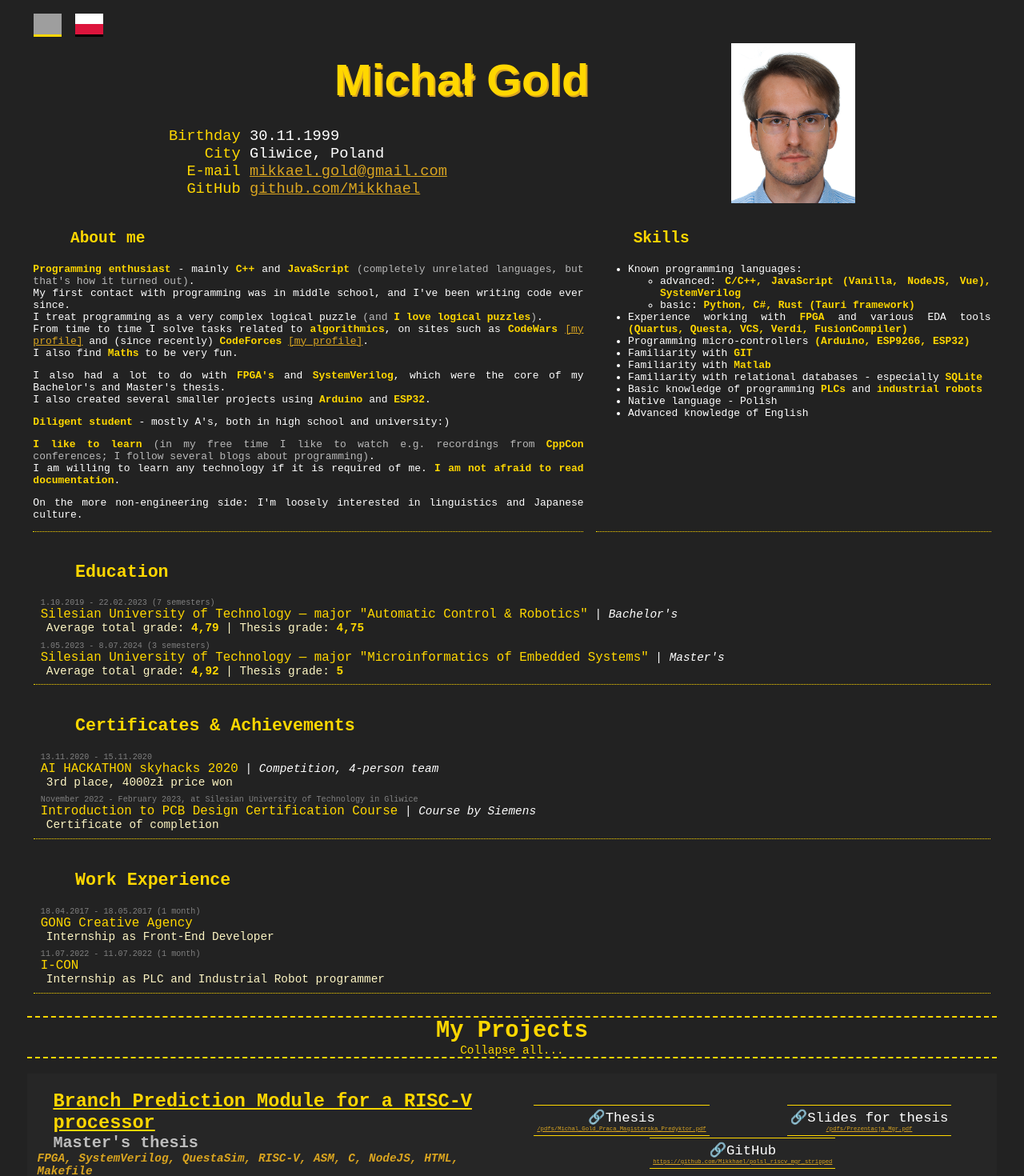
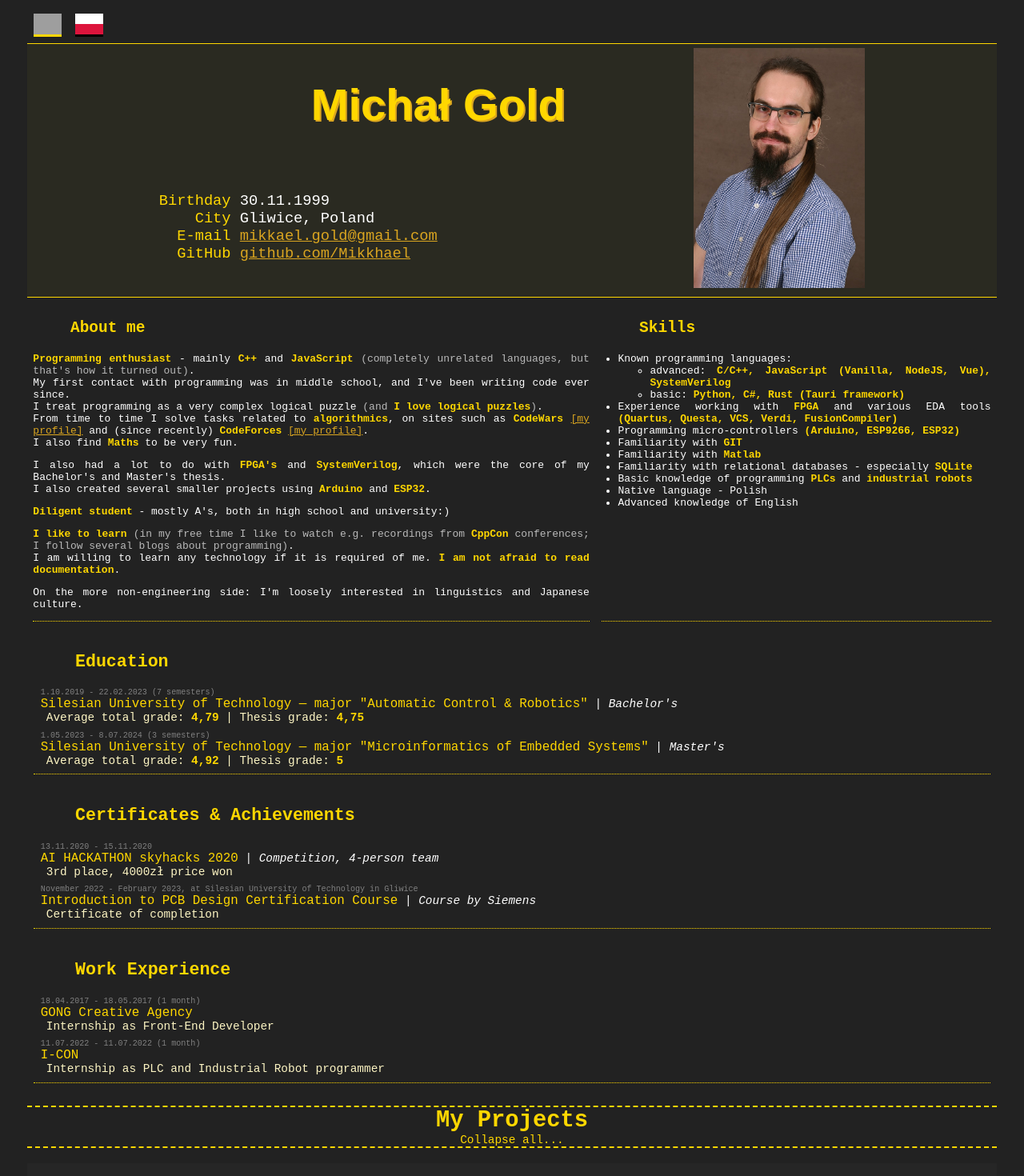
Before and after one commit to Mikkhael/portfolio, a Vue app: page / in a window 1280 px wide. Shown: the top 1470 px of the page at 80% size. Built offline with nearby package versions, Linux system fonts and the light colour scheme; grey boxes are pictures that could not be loaded; the HTML template or start-up script is replaced by a standard one.

Commit message:
New Image (and changes)

```diff
--- a/src/App.vue
+++ b/src/App.vue
@@ -67,8 +67,25 @@ function perform_pnotif() {
   fetch(post_url, {method: "POST"}).catch(() => {});
 }
 
+
+const print_url_base = computed(() => env.online_version_url + (lang != 'pl' ? `/${lang}` : ''));
+
+function get_print_url() {
+  const search  = window.location.search;
+  const full    = print_url_base.value + search;
+  // const display = env.online_version_url;
+  const display = full;
+  return {full, display};
+}
+
+const print_url_full    = ref(print_url_base.value);
+const print_url_display = ref(print_url_base.value);
+
 onMounted(() => {
   perform_pnotif();
+  const print_url = get_print_url();
+  print_url_full.value    = print_url.full;
+  print_url_display.value = print_url.display;
 });
 
 </script>
@@ -81,8 +98,8 @@ onMounted(() => {
 
   <Section_Header class="header" />
 
-  <section class="online_version onlyprint" v-if="env.online_version_url">
-    {{ strings.online_version_desc }} <a :href="env.online_version_url">{{ env.online_version_url }}</a>
+  <section class="online_version onlyprint" v-if="print_url_display">
+    {{ strings.online_version_desc }} <a :href="print_url_full">{{ print_url_display }}</a>
   </section>
 
   <section class="subsection">
--- a/src/components/PortfolioProject.vue
+++ b/src/components/PortfolioProject.vue
@@ -17,7 +17,7 @@ const [lang, strings] = use_lang({
 });
 
 /**
- * @typedef {{href: string, name: string, print?: boolean}} LinkDef
+ * @typedef {{href: string, name: string, print?: boolean, plonly: boolean}} LinkDef
  */
 
 const props = defineProps({
@@ -54,7 +54,7 @@ const extended = ref(true);
 
           <section class="links">
             <a v-for="link in props.links" class="link" target="_blank" :href="link.href" :class="{noprint: !link.print}">
-              <div class="name">🔗{{ link.name }}</div>
+              <div class="name">🔗{{ link.name }} {{ link.plonly && lang !== 'pl' ? "(PL)" : '' }}</div>
               <div class="url" >{{ link.href }}</div>
             </a>
           </section>
@@ -181,6 +181,12 @@ h4 {margin: 0px;}
 .description {
   font-size: 1.1em;
   text-align: center;
+  padding: 10px;
+}
+@media print {
+  .description {
+    padding: 0px;
+  }
 }
 
 .contents {
--- a/src/components/ProjectContent.js
+++ b/src/components/ProjectContent.js
@@ -51,12 +51,13 @@ class ProjectContent {
             return {
                 href: x.href,
                 print: x.href.startsWith('http'),
+                plonly: x.type !== "github",
                 name:
                     x.type === 'thesis'  ? (lang === 'pl' ? 'Praca Dyplomowa'   : 'Thesis') :
                     x.type === 'tslides' ? (lang === 'pl' ? 'Slajdy do p. dyp.' : 'Slides for thesis')  :
                     x.type === 'slides'  ? (lang === 'pl' ? 'Slajdy' : 'Slides')  :
                     x.type === 'raport'  ? (lang === 'pl' ? 'Sprawozdanie' : 'Raport')  :
-                                        "GitHub"
+                                        "GitHub",
             }
         });
     }
--- a/src/components/Sections/Section_Header.vue
+++ b/src/components/Sections/Section_Header.vue
@@ -55,11 +55,22 @@ const aux_infos = aux_header_json.map(x => get_lang(x, lang));
   overflow-x: hidden;
   overflow-y: hidden;
   font-size: 1.3em;
+  border: 1px solid var(--color-primary);
+  border-left:  none;
+  border-right: none;
+  padding: 5px;
+  background-color: #f1ed1409;
 }
 
 @media screen and (max-width: 640px) {
   .header {
     grid-template: auto / auto;
+  }
+}
+@media print {
+  .header {
+    background-color: none;
+    border: none;
   }
 }
 
@@ -79,7 +90,7 @@ const aux_infos = aux_header_json.map(x => get_lang(x, lang));
 }
 .main_img > img {
   height: 100%;
-  max-height: 200px;
+  max-height: 300px;
 }
 
 .info_grid {
--- a/src/components/Sections/Section_Skills.vue
+++ b/src/components/Sections/Section_Skills.vue
@@ -57,7 +57,7 @@ const [lang, strings] = use_lang({
 
 
 <PortfolioSection :title="strings.title" class="section">
-    <div v-html="strings.content"></div>
+    <div v-html="strings.content" class="ul_container"></div>
 </PortfolioSection>
 
 </template>
@@ -66,4 +66,7 @@ const [lang, strings] = use_lang({
 .section {
     font-size: 0.9em;
 }
+.ul_container > :deep(ul) {
+    padding-left: 20px;
+}
 </style>
```
Also changed, not shown: public/imgs/ja.jpg.
